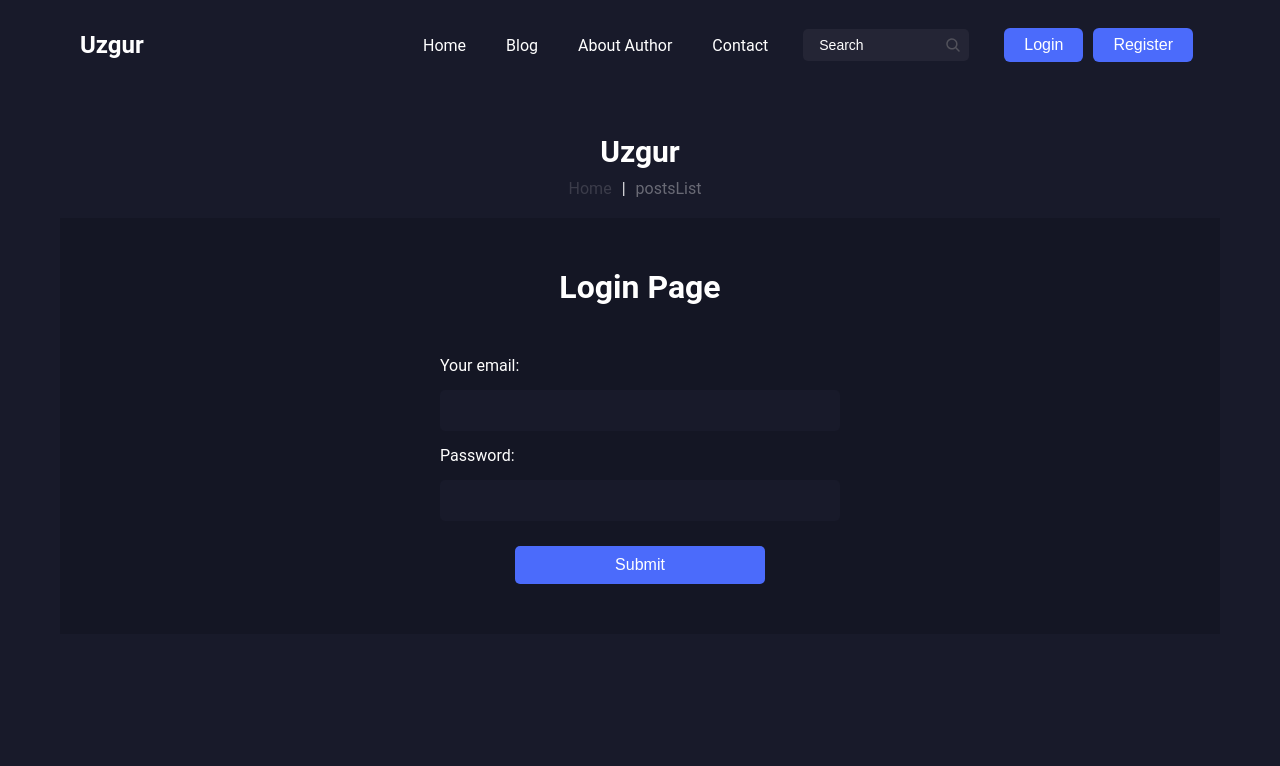
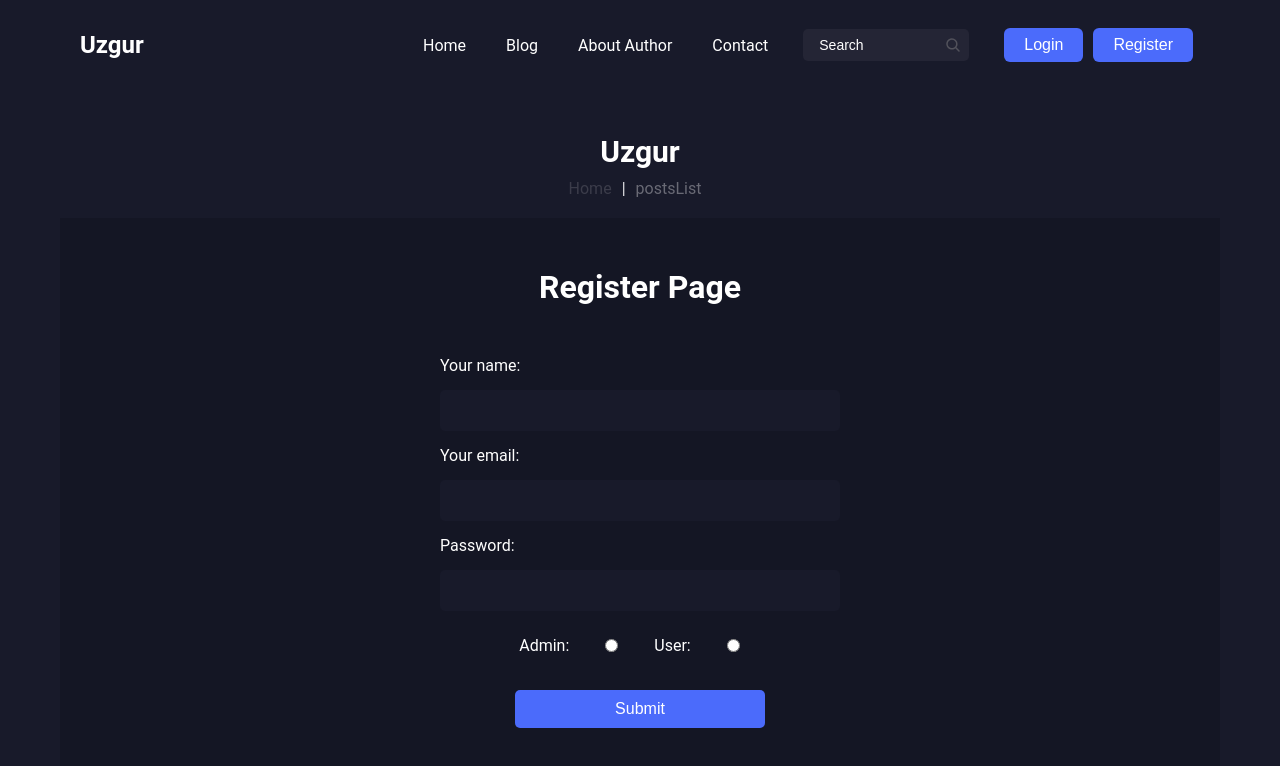
Before and after one commit to uzgurdev/blog_app_web, a React (Create React App) app: page / in a window 1280 px wide. Shown: the top 766 px of the page. Built offline with nearby package versions, Linux system fonts and the light colour scheme.

Commit message:
added register component

```diff
--- /dev/null
+++ b/src/components/user/register/register.css
@@ -0,0 +1,66 @@
+* {
+  padding: 0;
+  margin: 0;
+}
+.container {
+  display: flex;
+  flex-direction: column;
+  align-items: center;
+  justify-content: center;
+  background: #141624;
+  gap: 50px;
+  padding: 50px;
+}
+.reg {
+  display: flex;
+  flex-direction: column;
+
+  gap: 15px;
+}
+h1 {
+  color: #fff;
+}
+input {
+  border: none;
+  outline: none;
+  background: #181a2a;
+  color: #fff;
+  font-size: 18px;
+  border-radius: 5px;
+  padding: 10px;
+  width: 400px;
+}
+input::placeholder {
+  color: #fff;
+}
+label {
+  color: #fff;
+  font-size: 16px;
+}
+.radioInpBox{
+    display: flex;
+    font-size: 18px;
+    padding: 10px;
+    align-items: center;
+    justify-content: center;
+    gap: 15px;
+}
+.radioInp{
+    width: 55px;
+}
+.formBtn {
+  display: flex;
+  justify-content: center;
+  align-items: center;
+  width: 400px;
+  margin-top: 10px;
+}
+.submitBtn {
+  font-size: 16px;
+  padding: 10px;
+  color: #fff;
+  background: #4b6bfb;
+  border: none;
+  border-radius: 5px;
+  width: 250px;
+}
--- /dev/null
+++ b/src/components/user/register/register.tsx
@@ -0,0 +1,36 @@
+import React from "react";
+import "./register.css";
+
+const Register = () => {
+  return (
+    <div className="container">
+      <h1>Register Page</h1>
+      <form className="reg">
+        <label htmlFor="email">Your name:</label>
+        <input type="text" />
+
+        <label htmlFor="email">Your email:</label>
+        <input type="email" id="email" name="email" />
+
+        <label htmlFor="password">Password:</label>
+        <input type="password" id="password" name="password" />
+
+        <div className="radioInpBox">
+          <label htmlFor="email">Admin:</label>
+          <input className="radioInp" type="radio" value="Admin" />
+
+          <label htmlFor="password">User:</label>
+          <input className="radioInp" type="radio" value="User"/>
+        </div>
+
+        <div className="formBtn">
+          <button type="submit" className="submitBtn">
+            Submit
+          </button>
+        </div>
+      </form>
+    </div>
+  );
+};
+
+export default Register;
--- a/src/pages/home.tsx
+++ b/src/pages/home.tsx
@@ -6,6 +6,7 @@ import Navbar from "../components/common/navbar";
 import Breadcrumbs from "../components/common/breadCrumb";
 
 import Login from '../components/user/login/login'
+import Register from '../components/user/register/register'
 
 export default function Home() {
   return (
@@ -19,7 +20,8 @@ export default function Home() {
         {/* Home */}
         {/* <Outlet /> */}
         {/* <UserInfo /> */}
-        <Login />
+        {/* <Login /> */}
+        <Register />
       </main>
     </div>
   );
```
